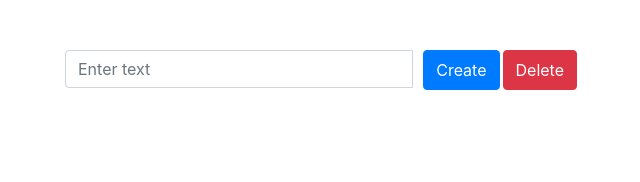
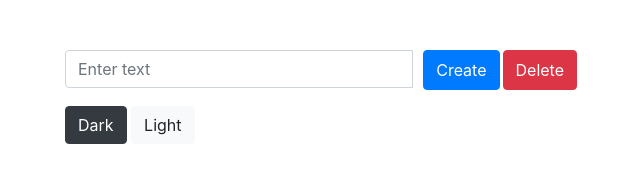
Before and after one commit to stojanoviicmarko/Simple-TODO-List, a plain HTML site: page index.html in a window 1280 px wide. Shown: the whole page, without its empty margins (319-959 px from the left). Drawn offline with nearby package versions, Linux system fonts and the light colour scheme.

Commit message:
Added dark mode

```diff
--- a/index.html
+++ b/index.html
@@ -14,8 +14,13 @@
         <input type="text" class="form-control" id="input" aria-label="Sizing example input" aria-describedby="inputGroup-sizing-default" placeholder="Enter text" required>
         <button type="button" id="create" class="btn btn-primary" onclick="createItem()">Create</button>
         <button type="button" id="delete" class="btn btn-danger" onclick="deleteItem()">Delete</button>
+    </div>
 
+    <div class="color-mode">
+        <button type="button" class="btn btn-dark" onclick="darkMode()">Dark</button>
+        <button type="button" class="btn btn-light" onclick="defaultMode()">Light</button>
     </div>
+
     <div>
         <ul class="list-group" id="list">
 
--- a/script.js
+++ b/script.js
@@ -33,3 +33,13 @@ function deleteItem() {
 		}
 	}
 }
+
+function darkMode(){
+	document.body.style.backgroundColor = "#242424";
+	document.getElementById('input').style.backgroundColor = "#242424";
+}
+
+function defaultMode(){
+	document.body.style.backgroundColor = "white";
+	document.getElementById('input').style.backgroundColor = "white";
+}
```
